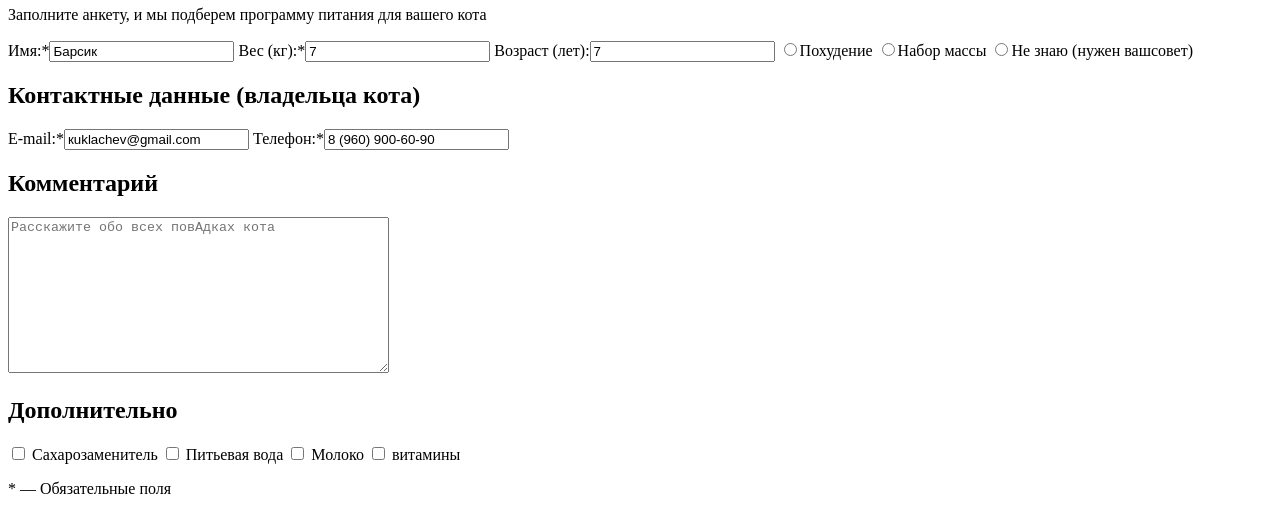
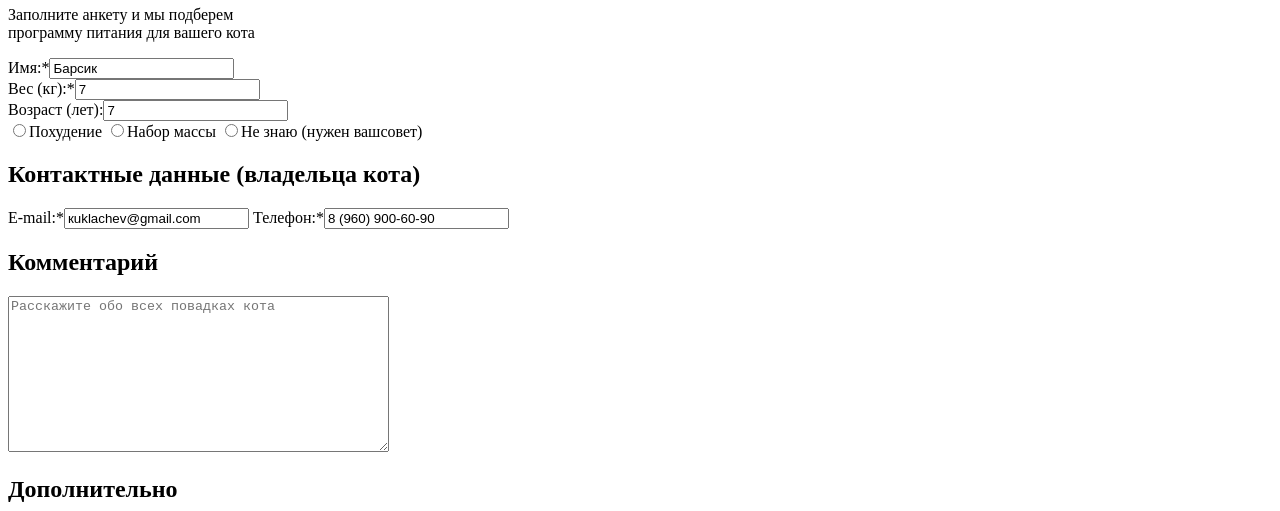
Before and after one commit to Damian-netrunner/919837-cat-energy-23, a website: page source/form.html in a window 1280 px wide. Shown: the part 252-763 px from the top of the page. Drawn offline with Linux system fonts and the light colour scheme.

Commit message:
работа над разметкой  Form

```diff
--- a/source/form.html
+++ b/source/form.html
@@ -35,25 +35,40 @@
 
   <main class="content">
     <div class="container">
-      <h1>Подбор программы </h1>
-      <p>Заполните анкету, и мы подберем программу питания для вашего кота</p>
-      <form action="https://echo.htmlacademy.ru" method="post">
+      <div class="content__title-block">
+        <h1 class="content__title">Подбор программы </h1>
+      </div>
+
+      <form class="form" action="https://echo.htmlacademy.ru" method="post">
+        <div class="form__block">
+          <div class="form__text-block">
+            <p class="form__lead">Заполните анкету и мы подберем<br>программу питания для вашего кота</p>
+          </div>
+          <div class=form__row>
             <label for="name-field">Имя:*<input id="name-field" type="text" name="name-field" value="Барсик"></label>
+          </div>
+          <div class=form__row>
             <label for="weight-field">Вес (кг):*<input id="weight-field" type="text" name="age-field" value="7"></label>
-        <label for="age-field">Возраст (лет):<input id="age-field" type="text" name="login" value="7"></label>
+          </div>
+
+          <div class=form__row> <label for="age-field">Возраст (лет):<input id="age-field" type="text" name="login"
+                value="7"></label>
+          </div>
+        </div>
+
 
         <label for="weight-loss"><input id="weight-loss" type="radio" name="question-one" value="p">Похудение</label>
-        <label for="weight-gain"><input id="weight-gain" type="radio" name="question-one" value="p">Набор массы</label>
+        <label for="weight-gain"><input id="weight-gain" type="radio" name="question-one" value="p">Набор
+          массы</label>
         <label for="need-advise"><input id="need-advise" type="radio" name="question-one" value="p">Не знаю (нужен
           вашсовет)</label>
-
+    </div>
     <h2>Контактные данные (владельца кота)</h2>
-        <label for="mail-field">E-mail:*</label><input id="mail-field" type="text" name="login"
-          value="кuklachev@gmail.com">
+    <label for="mail-field">E-mail:*</label><input id="mail-field" type="text" name="login" value="кuklachev@gmail.com">
     <label for="tel-field">Телефон:*</label><input id="tel-field" type="tel" name="tel" value="8 (960) 900-60-90">
 
     <h2>Комментарий</h2>
-        <textarea rows="10" cols="45" name="text" placeholder="Расскажите обо всех повАдках кота"></textarea>
+    <textarea rows="10" cols="45" name="text" placeholder="Расскажите обо всех повадках кота"></textarea>
 
     <h2>Дополнительно</h2>
     <input type="checkbox" name="subscribe" id="radio-field-one">
```
Lines whose indentation alone changed are shown as unchanged.
